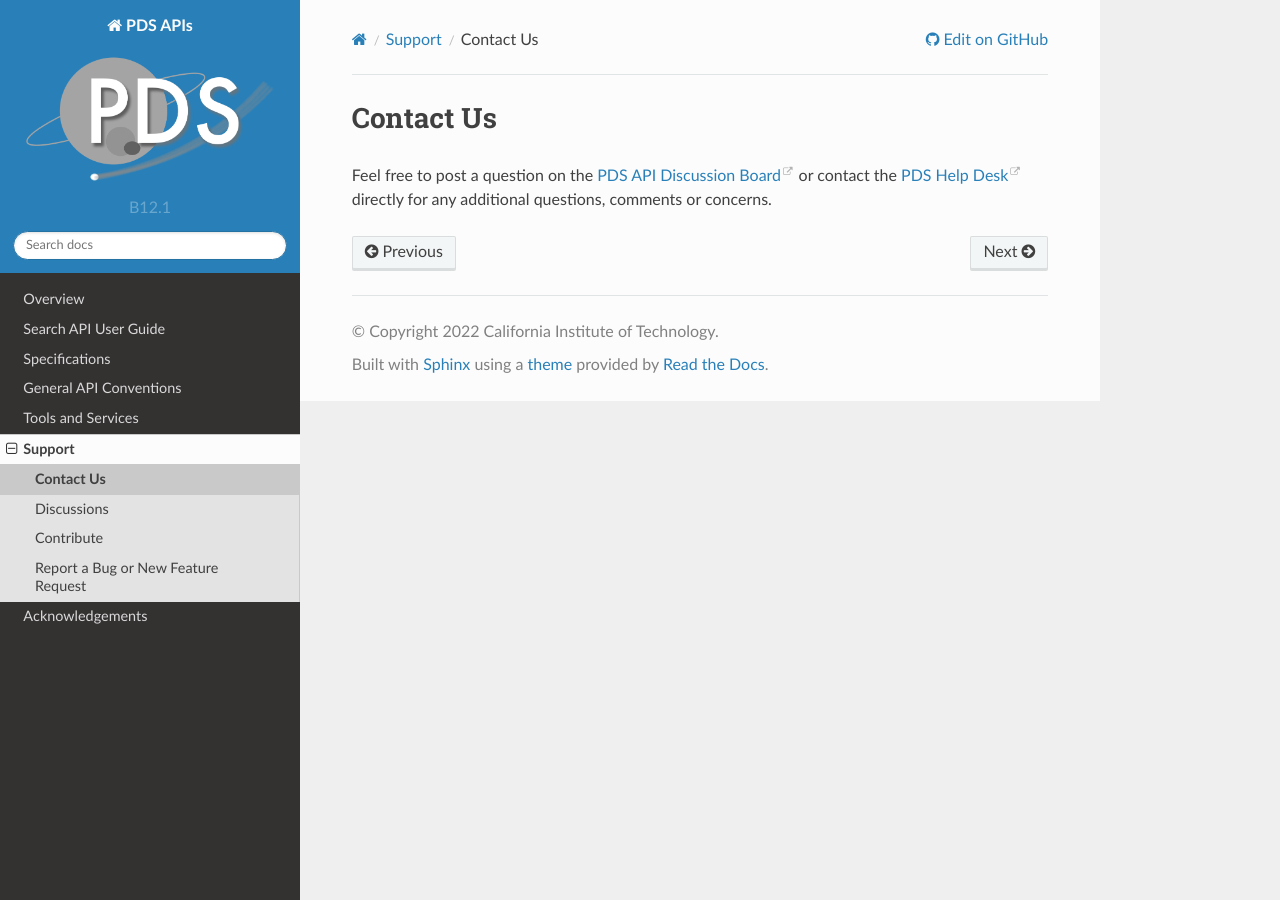
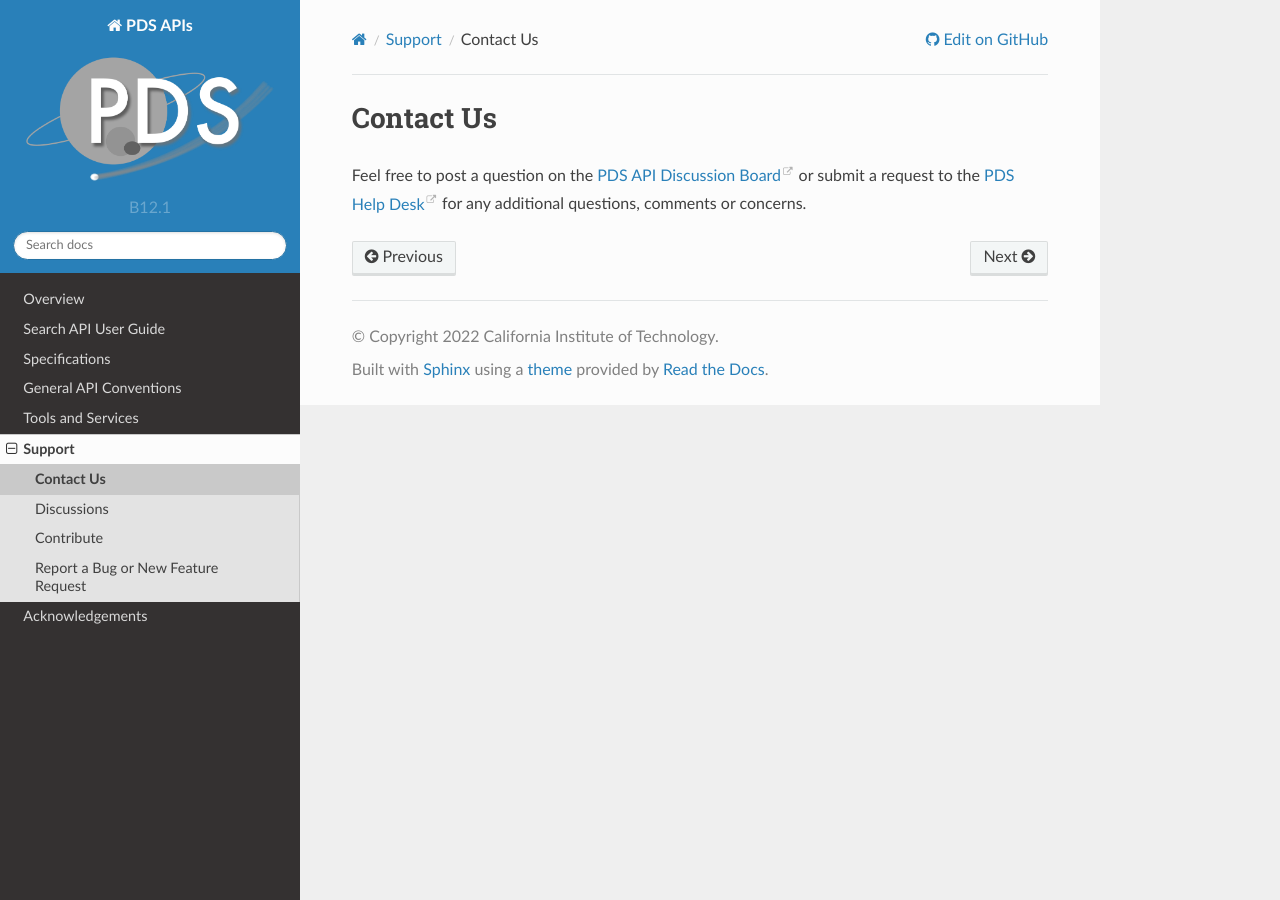
Before and after one commit to NASA-PDS/pds-api, a Sphinx documentation site: the page built from docs/source/support/contact.rst, in a window 1280 px wide. Built offline with Sphinx 7.4.7 and the Read the Docs theme 2.0.0, drawn with Linux system fonts in a browser that asks for light colours.

Commit message:
Update contact.rst

```diff
--- a/docs/source/support/contact.rst
+++ b/docs/source/support/contact.rst
@@ -1,4 +1,4 @@
 Contact Us
 ==========
 
-Feel free to post a question on the `PDS API Discussion Board <https://github.com/NASA-PDS/pds-api/discussions>`_ or contact the  `PDS Help Desk <mailto:pds-operator@jpl.nasa.gov>`_ directly for any additional questions, comments or concerns.
+Feel free to post a question on the `PDS API Discussion Board <https://github.com/NASA-PDS/pds-api/discussions>`_ or submit a request to the `PDS Help Desk <https://pds.nasa.gov/?feedback=true>`_ for any additional questions, comments or concerns.
```
